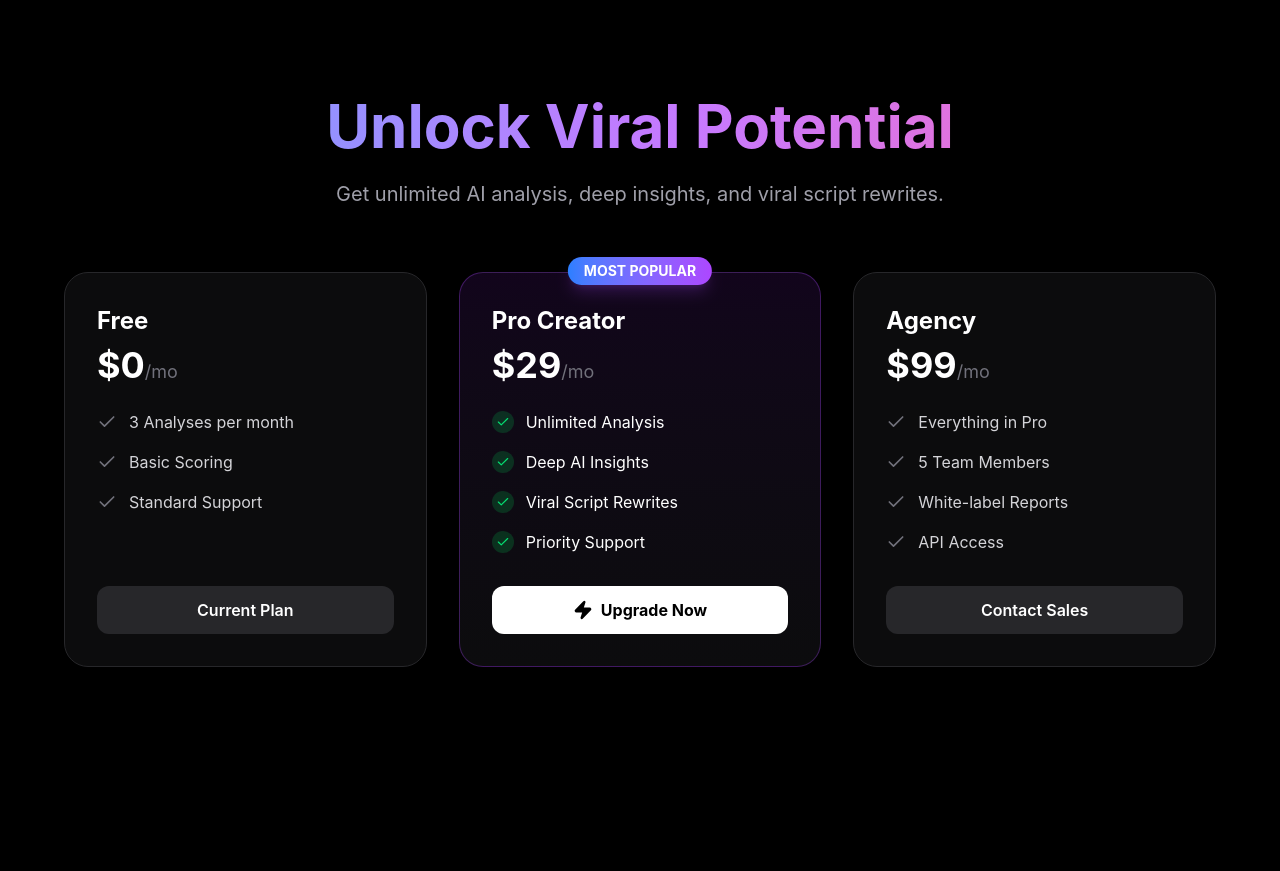
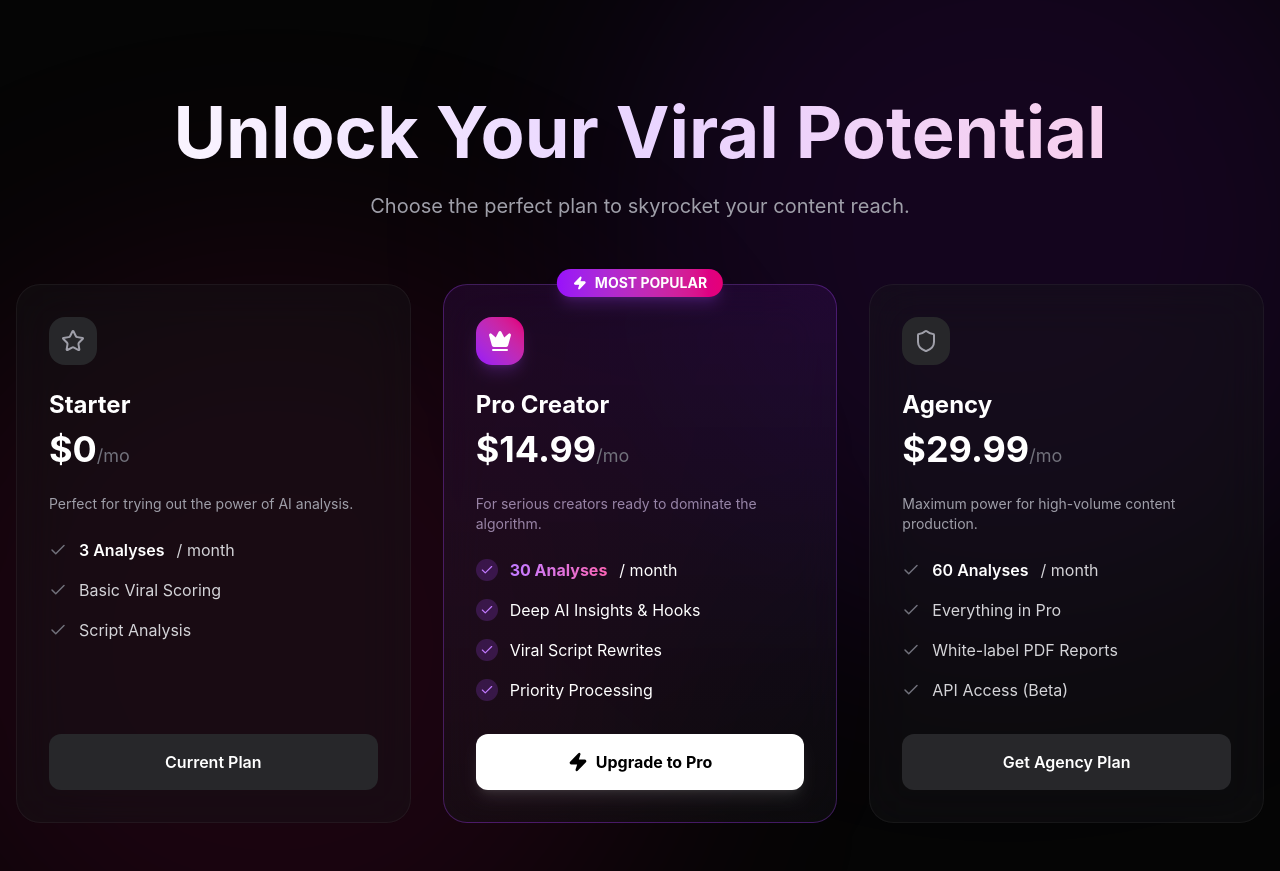
Before and after one commit to Faxhii/viral-radar, a Next.js app: page /pricing in a window 1280 px wide. Before the commit the page ends 800 px from the top, so only its background shows below. Built offline with nearby package versions, Linux system fonts and the light colour scheme.

Commit message:
Implement Pricing Page and Sidebar Link

```diff
--- a/src/app/dashboard/layout.tsx
+++ b/src/app/dashboard/layout.tsx
@@ -1,7 +1,7 @@
 "use client";
 
 import Link from 'next/link';
-import { LayoutDashboard, Video, Settings, LogOut, Zap } from 'lucide-react';
+import { LayoutDashboard, Video, Settings, LogOut, Zap, CreditCard } from 'lucide-react';
 import { useRouter, usePathname } from 'next/navigation';
 import { useEffect, useState } from 'react';
 import { motion } from 'framer-motion';
@@ -39,6 +39,7 @@ export default function DashboardLayout({
     const navItems = [
         { path: '/dashboard', icon: LayoutDashboard, label: 'Dashboard' },
         { path: '/dashboard/videos', icon: Video, label: 'My Library' },
+        { path: '/pricing', icon: CreditCard, label: 'Pricing' },
         { path: '/dashboard/settings', icon: Settings, label: 'Settings' },
     ];
 
--- a/src/app/pricing/page.tsx
+++ b/src/app/pricing/page.tsx
@@ -1,110 +1,165 @@
 "use client";
 
 import { motion } from "framer-motion";
-import { Check, Zap, Star } from "lucide-react";
+import { Check, Zap, Star, Crown, Shield } from "lucide-react";
 import Link from "next/link";
 
 export default function PricingPage() {
+    const containerVariants = {
+        hidden: { opacity: 0 },
+        visible: {
+            opacity: 1,
+            transition: {
+                staggerChildren: 0.2
+            }
+        }
+    };
+
+    const itemVariants = {
+        hidden: { opacity: 0, y: 20 },
+        visible: { opacity: 1, y: 0 }
+    };
+
     return (
-        <div className="min-h-screen bg-black text-white pt-24 pb-12">
-            <div className="container mx-auto px-4">
+        <div className="min-h-screen bg-[#050505] text-white pt-24 pb-12 relative overflow-hidden">
+            {/* Background Gradients */}
+            <div className="absolute top-[-20%] right-[-10%] w-[800px] h-[800px] bg-purple-600/10 rounded-full blur-[120px] pointer-events-none" />
+            <div className="absolute bottom-[-20%] left-[-10%] w-[800px] h-[800px] bg-pink-600/10 rounded-full blur-[120px] pointer-events-none" />
+
+            <div className="container mx-auto px-4 relative z-10">
                 <div className="text-center mb-16">
                     <motion.h1
                         initial={{ opacity: 0, y: 20 }}
                         animate={{ opacity: 1, y: 0 }}
-                        className="text-4xl md:text-6xl font-bold mb-6 bg-gradient-to-r from-blue-400 via-purple-400 to-pink-400 text-transparent bg-clip-text"
+                        className="text-5xl md:text-7xl font-bold mb-6 bg-gradient-to-r from-white via-purple-200 to-pink-200 text-transparent bg-clip-text"
                     >
-                        Unlock Viral Potential
+                        Unlock Your Viral Potential
                     </motion.h1>
-                    <p className="text-xl text-zinc-400 max-w-2xl mx-auto">
-                        Get unlimited AI analysis, deep insights, and viral script rewrites.
-                    </p>
+                    <motion.p
+                        initial={{ opacity: 0 }}
+                        animate={{ opacity: 1 }}
+                        transition={{ delay: 0.2 }}
+                        className="text-xl text-zinc-400 max-w-2xl mx-auto"
+                    >
+                        Choose the perfect plan to skyrocket your content reach.
+                    </motion.p>
                 </div>
 
-                <div className="grid md:grid-cols-3 gap-8 max-w-6xl mx-auto">
+                <motion.div
+                    variants={containerVariants}
+                    initial="hidden"
+                    animate="visible"
+                    className="grid md:grid-cols-3 gap-8 max-w-7xl mx-auto"
+                >
                     {/* Free Plan */}
-                    <div className="p-8 rounded-3xl bg-zinc-900/50 border border-zinc-800 flex flex-col">
-                        <h3 className="text-2xl font-bold mb-2">Free</h3>
+                    <motion.div variants={itemVariants} className="p-8 rounded-3xl bg-zinc-900/40 border border-white/5 backdrop-blur-xl flex flex-col hover:border-white/10 transition-colors">
+                        <div className="w-12 h-12 rounded-2xl bg-zinc-800 flex items-center justify-center mb-6">
+                            <Star className="text-zinc-400" />
+                        </div>
+                        <h3 className="text-2xl font-bold mb-2">Starter</h3>
                         <div className="text-4xl font-bold mb-6">$0<span className="text-lg text-zinc-500 font-normal">/mo</span></div>
+                        <p className="text-zinc-400 mb-6 text-sm">Perfect for trying out the power of AI analysis.</p>
+
                         <ul className="space-y-4 mb-8 flex-1">
                             <li className="flex items-center gap-3 text-zinc-300">
-                                <Check className="text-zinc-500" size={20} /> 3 Analyses per month
+                                <Check className="text-zinc-500" size={18} />
+                                <span className="font-semibold text-white">3 Analyses</span> / month
                             </li>
                             <li className="flex items-center gap-3 text-zinc-300">
-                                <Check className="text-zinc-500" size={20} /> Basic Scoring
+                                <Check className="text-zinc-500" size={18} /> Basic Viral Scoring
                             </li>
                             <li className="flex items-center gap-3 text-zinc-300">
-                                <Check className="text-zinc-500" size={20} /> Standard Support
+                                <Check className="text-zinc-500" size={18} /> Script Analysis
                             </li>
                         </ul>
-                        <Link href="/dashboard" className="w-full py-3 rounded-xl bg-zinc-800 hover:bg-zinc-700 text-center font-semibold transition-colors">
+                        <Link href="/dashboard" className="w-full py-4 rounded-xl bg-zinc-800 hover:bg-zinc-700 text-center font-semibold transition-all hover:scale-[1.02]">
                             Current Plan
                         </Link>
-                    </div>
+                    </motion.div>
 
                     {/* Pro Plan (Popular) */}
                     <motion.div
-                        initial={{ scale: 0.95 }}
-                        animate={{ scale: 1 }}
-                        className="p-8 rounded-3xl bg-gradient-to-b from-purple-900/20 to-zinc-900/50 border border-purple-500/30 flex flex-col relative"
+                        variants={itemVariants}
+                        className="p-8 rounded-3xl bg-gradient-to-b from-purple-900/20 to-zinc-900/40 border border-purple-500/30 backdrop-blur-xl flex flex-col relative group"
                     >
-                        <div className="absolute -top-4 left-1/2 -translate-x-1/2 bg-gradient-to-r from-blue-500 to-purple-500 px-4 py-1 rounded-full text-sm font-bold shadow-lg shadow-purple-500/20">
-                            MOST POPULAR
+                        <div className="absolute -top-4 left-1/2 -translate-x-1/2 bg-gradient-to-r from-purple-600 to-pink-600 px-4 py-1 rounded-full text-sm font-bold shadow-lg shadow-purple-500/20 flex items-center gap-2">
+                            <Zap size={14} className="fill-white" /> MOST POPULAR
                         </div>
+
+                        <div className="w-12 h-12 rounded-2xl bg-gradient-to-tr from-purple-600 to-pink-600 flex items-center justify-center mb-6 shadow-lg shadow-purple-500/20 group-hover:scale-110 transition-transform duration-300">
+                            <Crown className="text-white fill-white" />
+                        </div>
+
                         <h3 className="text-2xl font-bold mb-2 text-white">Pro Creator</h3>
-                        <div className="text-4xl font-bold mb-6">$29<span className="text-lg text-zinc-500 font-normal">/mo</span></div>
+                        <div className="text-4xl font-bold mb-6">$14.99<span className="text-lg text-zinc-500 font-normal">/mo</span></div>
+                        <p className="text-purple-200/60 mb-6 text-sm">For serious creators ready to dominate the algorithm.</p>
+
                         <ul className="space-y-4 mb-8 flex-1">
                             <li className="flex items-center gap-3 text-white">
-                                <div className="p-1 rounded-full bg-green-500/20 text-green-400"><Check size={14} /></div>
-                                Unlimited Analysis
+                                <div className="p-1 rounded-full bg-purple-500/20 text-purple-400"><Check size={14} /></div>
+                                <span className="font-bold text-transparent bg-clip-text bg-gradient-to-r from-purple-400 to-pink-400">30 Analyses</span> / month
                             </li>
                             <li className="flex items-center gap-3 text-white">
-                                <div className="p-1 rounded-full bg-green-500/20 text-green-400"><Check size={14} /></div>
-                                Deep AI Insights
+                                <div className="p-1 rounded-full bg-purple-500/20 text-purple-400"><Check size={14} /></div>
+                                Deep AI Insights & Hooks
                             </li>
                             <li className="flex items-center gap-3 text-white">
-                                <div className="p-1 rounded-full bg-green-500/20 text-green-400"><Check size={14} /></div>
+                                <div className="p-1 rounded-full bg-purple-500/20 text-purple-400"><Check size={14} /></div>
                                 Viral Script Rewrites
                             </li>
                             <li className="flex items-center gap-3 text-white">
-                                <div className="p-1 rounded-full bg-green-500/20 text-green-400"><Check size={14} /></div>
-                                Priority Support
+                                <div className="p-1 rounded-full bg-purple-500/20 text-purple-400"><Check size={14} /></div>
+                                Priority Processing
                             </li>
                         </ul>
-                        {/* REPLACE THIS URL WITH YOUR ACTUAL LEMON SQUEEZY CHECKOUT URL */}
+
+                        {/* REPLACE THIS URL WITH YOUR ACTUAL LEMON SQUEEZY CHECKOUT URL FOR PRO PLAN */}
                         <a
                             href="https://store.lemonsqueezy.com/checkout/buy/..."
                             target="_blank"
                             rel="noopener noreferrer"
-                            className="w-full py-3 rounded-xl bg-white text-black hover:bg-zinc-200 text-center font-bold transition-colors flex items-center justify-center gap-2"
+                            className="w-full py-4 rounded-xl bg-white text-black hover:bg-zinc-200 text-center font-bold transition-all hover:scale-[1.02] flex items-center justify-center gap-2 shadow-lg shadow-white/10"
                         >
-                            <Zap size={20} className="fill-current" /> Upgrade Now
+                            <Zap size={20} className="fill-current" /> Upgrade to Pro
                         </a>
                     </motion.div>
 
                     {/* Agency Plan */}
-                    <div className="p-8 rounded-3xl bg-zinc-900/50 border border-zinc-800 flex flex-col">
+                    <motion.div variants={itemVariants} className="p-8 rounded-3xl bg-zinc-900/40 border border-white/5 backdrop-blur-xl flex flex-col hover:border-white/10 transition-colors">
+                        <div className="w-12 h-12 rounded-2xl bg-zinc-800 flex items-center justify-center mb-6">
+                            <Shield className="text-zinc-400" />
+                        </div>
                         <h3 className="text-2xl font-bold mb-2">Agency</h3>
-                        <div className="text-4xl font-bold mb-6">$99<span className="text-lg text-zinc-500 font-normal">/mo</span></div>
+                        <div className="text-4xl font-bold mb-6">$29.99<span className="text-lg text-zinc-500 font-normal">/mo</span></div>
+                        <p className="text-zinc-400 mb-6 text-sm">Maximum power for high-volume content production.</p>
+
                         <ul className="space-y-4 mb-8 flex-1">
                             <li className="flex items-center gap-3 text-zinc-300">
-                                <Check className="text-zinc-500" size={20} /> Everything in Pro
+                                <Check className="text-zinc-500" size={18} />
+                                <span className="font-semibold text-white">60 Analyses</span> / month
                             </li>
                             <li className="flex items-center gap-3 text-zinc-300">
-                                <Check className="text-zinc-500" size={20} /> 5 Team Members
+                                <Check className="text-zinc-500" size={18} /> Everything in Pro
                             </li>
                             <li className="flex items-center gap-3 text-zinc-300">
-                                <Check className="text-zinc-500" size={20} /> White-label Reports
+                                <Check className="text-zinc-500" size={18} /> White-label PDF Reports
                             </li>
                             <li className="flex items-center gap-3 text-zinc-300">
-                                <Check className="text-zinc-500" size={20} /> API Access
+                                <Check className="text-zinc-500" size={18} /> API Access (Beta)
                             </li>
                         </ul>
-                        <button className="w-full py-3 rounded-xl bg-zinc-800 hover:bg-zinc-700 text-center font-semibold transition-colors">
-                            Contact Sales
-                        </button>
-                    </div>
-                </div>
+
+                        {/* REPLACE THIS URL WITH YOUR ACTUAL LEMON SQUEEZY CHECKOUT URL FOR AGENCY PLAN */}
+                        <a
+                            href="https://store.lemonsqueezy.com/checkout/buy/..."
+                            target="_blank"
+                            rel="noopener noreferrer"
+                            className="w-full py-4 rounded-xl bg-zinc-800 hover:bg-zinc-700 text-center font-semibold transition-all hover:scale-[1.02]"
+                        >
+                            Get Agency Plan
+                        </a>
+                    </motion.div>
+                </motion.div>
             </div>
         </div>
     );
```
